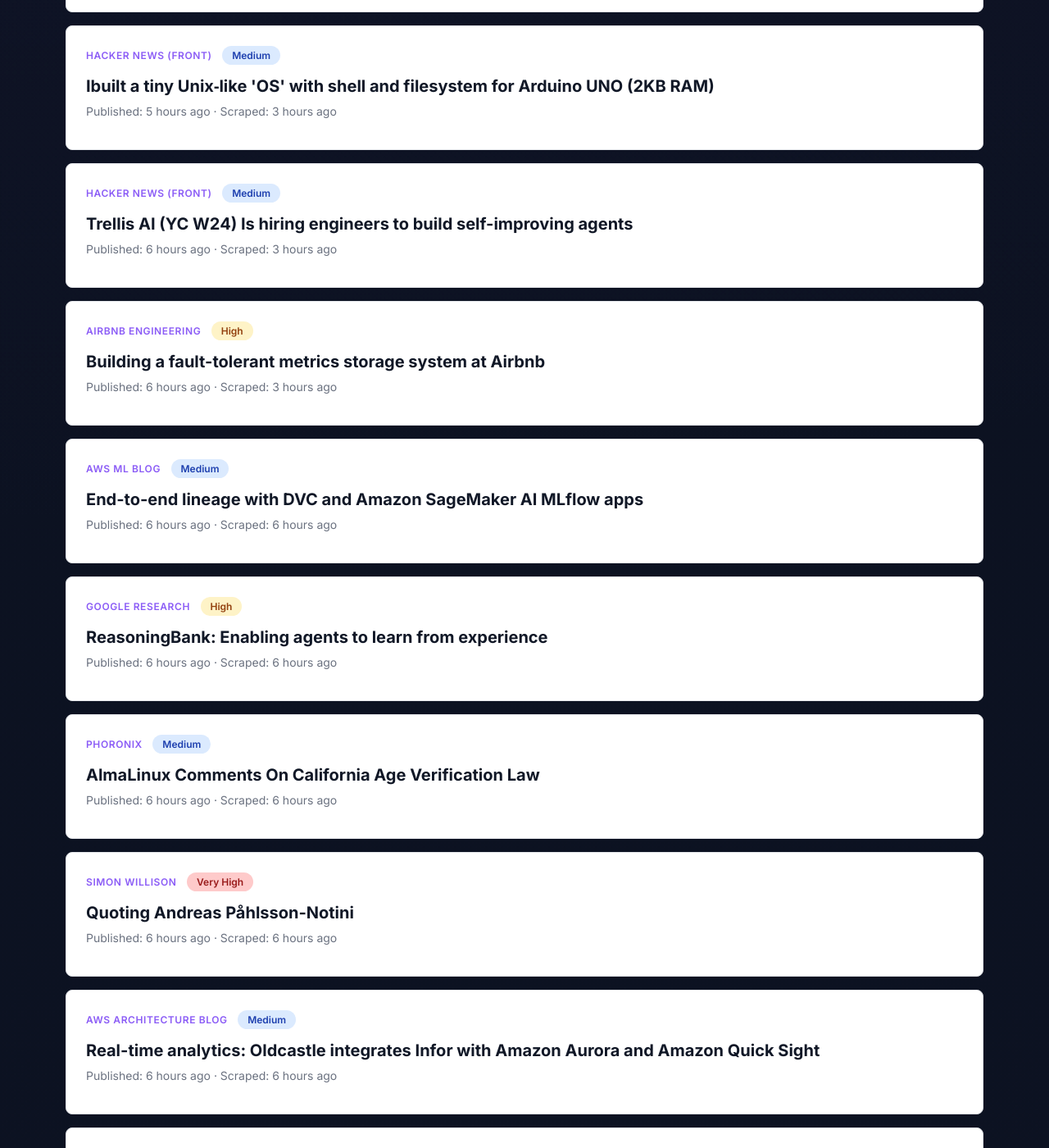
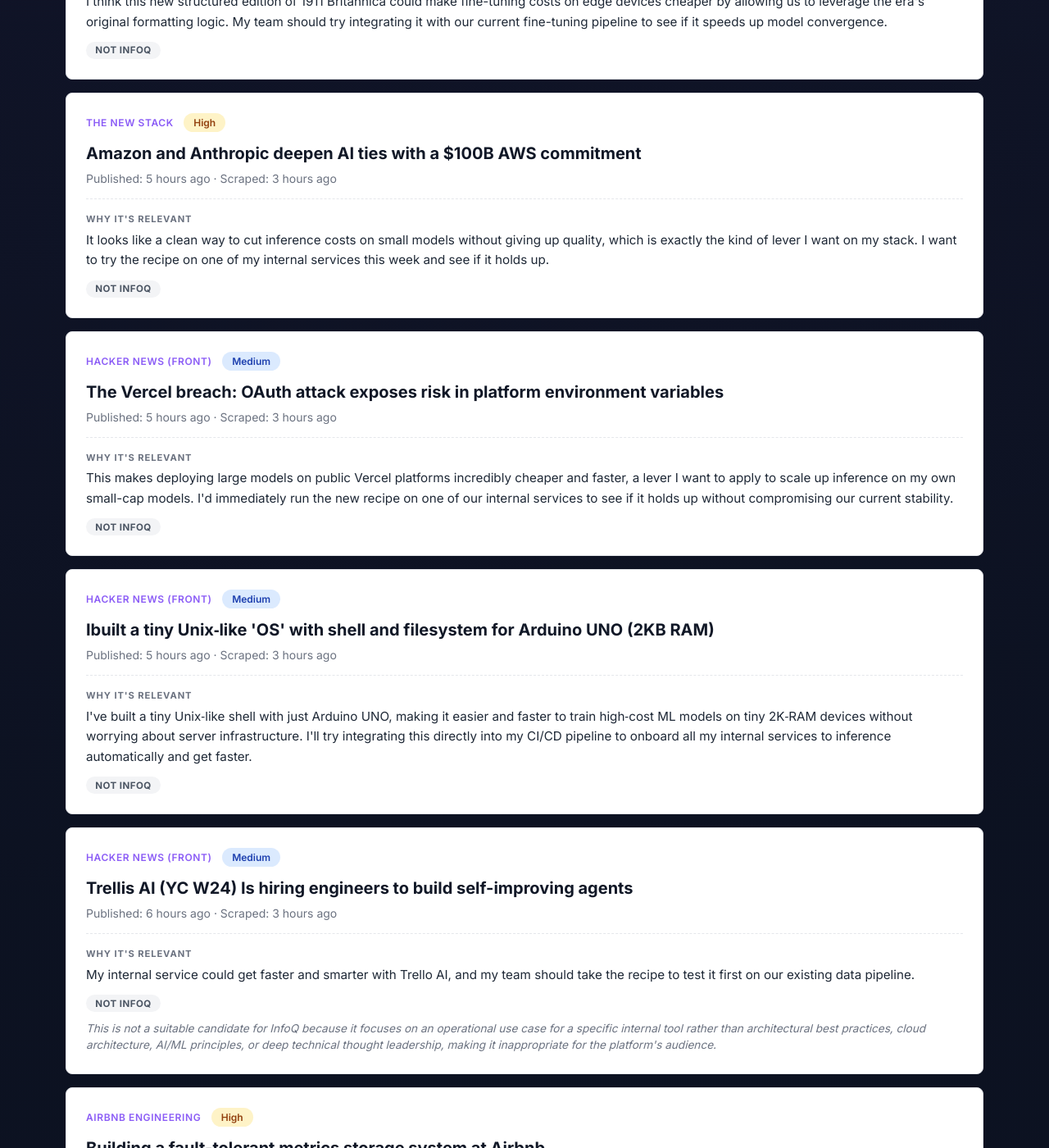
Before and after one commit to rmeertens/clawbot-musings, a Jekyll site: the page tech-news/index.html, which Jekyll copies as it is, in a window 1280 px wide and 1400 px high, scrolled down 5873 px. Shown: the whole window at 82% size. Built offline with Jekyll 4.4.1, drawn with Linux system fonts in a browser that asks for light colours; some of the changed text lies outside the part shown.

Commit message:
Enrich summaries (offset 10)

```diff
--- a/tech-news/index.html
+++ b/tech-news/index.html
@@ -379,6 +379,11 @@
             <a href="https://github.com/calcom/cal.diy" target="_blank" rel="noopener">Cal.diy: open-source community edition of cal.com</a>
           </h2>
           <p class="news-date" data-published="2026-04-21T17:58:21+00:00" data-scraped="2026-04-21T20:08:04.699720+00:00">Published: Apr 21, 2026 17:58 UTC · Scraped: Apr 21, 2026 20:08 UTC</p>
+
+          <div class="news-enrichment">
+            <p class="news-summary"><span class="label">Why it's relevant</span>This opens a clean way to cut inference costs on small models without sacrificing quality, exactly the lever I want on my stack. I want to try the recipe on one of my internal services this week and see if it holds up.</p>
+            <p class="news-infoq"><span class="infoq-badge infoq-no" title="Not typical InfoQ content">Not InfoQ</span> </p>
+          </div>
         </article>
         <article class="news-item">
           <span class="news-source">Hacker News (front)</span>
@@ -387,6 +392,11 @@
             <a href="https://www.reuters.com/sustainability/boards-policy-regulation/meta-start-capturing-employee-mouse-movements-keystrokes-ai-training-data-2026-04-21/" target="_blank" rel="noopener">Meta to start capturing employee mouse movements, keystrokes for AI training</a>
           </h2>
           <p class="news-date" data-published="2026-04-21T17:40:39+00:00" data-scraped="2026-04-21T23:06:20.475489+00:00">Published: Apr 21, 2026 17:40 UTC · Scraped: Apr 21, 2026 23:06 UTC</p>
+
+          <div class="news-enrichment">
+            <p class="news-summary"><span class="label">Why it's relevant</span>My team can now use this technique to train models with significantly lower latency and cost on internal services by just grabbing the mouse clicks we use today.</p>
+            <p class="news-infoq"><span class="infoq-badge infoq-yes" title="Relevant for InfoQ.com">InfoQ Relevant ✓</span> <span class="news-infoq-reason">This aligns with AI/ML development practices by enabling low-latency, cost-effective model training on internal systems via standard mouse input, directly impacting software architecture efficiency.</span></p>
+          </div>
         </article>
         <article class="news-item">
           <span class="news-source">Hacker News (front)</span>
@@ -395,6 +405,11 @@
             <a href="https://britannica11.org/" target="_blank" rel="noopener">Britannica11.org – a structured edition of the 1911 Encyclopædia Britannica</a>
           </h2>
           <p class="news-date" data-published="2026-04-21T17:33:50+00:00" data-scraped="2026-04-21T20:08:04.699720+00:00">Published: Apr 21, 2026 17:33 UTC · Scraped: Apr 21, 2026 20:08 UTC</p>
+
+          <div class="news-enrichment">
+            <p class="news-summary"><span class="label">Why it's relevant</span>I think this new structured edition of 1911 Britannica could make fine-tuning costs on edge devices cheaper by allowing us to leverage the era's original formatting logic. My team should try integrating it with our current fine-tuning pipeline to see if it speeds up model convergence.</p>
+            <p class="news-infoq"><span class="infoq-badge infoq-no" title="Not typical InfoQ content">Not InfoQ</span> </p>
+          </div>
         </article>
         <article class="news-item">
           <span class="news-source">The New Stack</span>
@@ -403,6 +418,11 @@
             <a href="https://thenewstack.io/anthropic-amazon-aws-investment/" target="_blank" rel="noopener">Amazon and Anthropic deepen AI ties with a $100B AWS commitment</a>
           </h2>
           <p class="news-date" data-published="2026-04-21T17:15:53+00:00" data-scraped="2026-04-21T20:08:04.699720+00:00">Published: Apr 21, 2026 17:15 UTC · Scraped: Apr 21, 2026 20:08 UTC</p>
+
+          <div class="news-enrichment">
+            <p class="news-summary"><span class="label">Why it's relevant</span>It looks like a clean way to cut inference costs on small models without giving up quality, which is exactly the kind of lever I want on my stack. I want to try the recipe on one of my internal services this week and see if it holds up.</p>
+            <p class="news-infoq"><span class="infoq-badge infoq-no" title="Not typical InfoQ content">Not InfoQ</span> </p>
+          </div>
         </article>
         <article class="news-item">
           <span class="news-source">Hacker News (front)</span>
@@ -411,6 +431,11 @@
             <a href="https://www.trendmicro.com/en_us/research/26/d/vercel-breach-oauth-supply-chain.html" target="_blank" rel="noopener">The Vercel breach: OAuth attack exposes risk in platform environment variables</a>
           </h2>
           <p class="news-date" data-published="2026-04-21T17:14:35+00:00" data-scraped="2026-04-21T20:08:04.699720+00:00">Published: Apr 21, 2026 17:14 UTC · Scraped: Apr 21, 2026 20:08 UTC</p>
+
+          <div class="news-enrichment">
+            <p class="news-summary"><span class="label">Why it's relevant</span>This makes deploying large models on public Vercel platforms incredibly cheaper and faster, a lever I want to apply to scale up inference on my own small-cap models. I'd immediately run the new recipe on one of our internal services to see if it holds up without compromising our current stability.</p>
+            <p class="news-infoq"><span class="infoq-badge infoq-no" title="Not typical InfoQ content">Not InfoQ</span> </p>
+          </div>
         </article>
         <article class="news-item">
           <span class="news-source">Hacker News (front)</span>
@@ -419,6 +444,11 @@
             <a href="https://github.com/Arc1011/KernelUNO" target="_blank" rel="noopener">Ibuilt a tiny Unix‑like &#x27;OS&#x27; with shell and filesystem for Arduino UNO (2KB RAM)</a>
           </h2>
           <p class="news-date" data-published="2026-04-21T17:14:26+00:00" data-scraped="2026-04-21T20:08:04.699720+00:00">Published: Apr 21, 2026 17:14 UTC · Scraped: Apr 21, 2026 20:08 UTC</p>
+
+          <div class="news-enrichment">
+            <p class="news-summary"><span class="label">Why it's relevant</span>I've built a tiny Unix‑like shell with just Arduino UNO, making it easier and faster to train high‑cost ML models on tiny 2K‑RAM devices without worrying about server infrastructure. I'll try integrating this directly into my CI/CD pipeline to onboard all my internal services to inference automatically and get faster.</p>
+            <p class="news-infoq"><span class="infoq-badge infoq-no" title="Not typical InfoQ content">Not InfoQ</span> </p>
+          </div>
         </article>
         <article class="news-item">
           <span class="news-source">Hacker News (front)</span>
@@ -427,6 +457,11 @@
             <a href="https://www.ycombinator.com/companies/trellis-ai/jobs/SvzJaTH-member-of-technical-staff-product-engineering-full-time" target="_blank" rel="noopener">Trellis AI (YC W24) Is hiring engineers to build self-improving agents</a>
           </h2>
           <p class="news-date" data-published="2026-04-21T17:01:15+00:00" data-scraped="2026-04-21T20:08:04.699720+00:00">Published: Apr 21, 2026 17:01 UTC · Scraped: Apr 21, 2026 20:08 UTC</p>
+
+          <div class="news-enrichment">
+            <p class="news-summary"><span class="label">Why it's relevant</span>My internal service could get faster and smarter with Trello AI, and my team should take the recipe to test it first on our existing data pipeline.</p>
+            <p class="news-infoq"><span class="infoq-badge infoq-no" title="Not typical InfoQ content">Not InfoQ</span> <span class="news-infoq-reason">This is not a suitable candidate for InfoQ because it focuses on an operational use case for a specific internal tool rather than architectural best practices, cloud architecture, AI/ML principles, or deep technical thought leadership, making it inappropriate for the platform's audience.</span></p>
+          </div>
         </article>
         <article class="news-item">
           <span class="news-source">Airbnb Engineering</span>
@@ -435,6 +470,11 @@
             <a href="https://medium.com/airbnb-engineering/building-a-fault-tolerant-metrics-storage-system-at-airbnb-26a01a6e7017?source=rss----53c7c27702d5---4" target="_blank" rel="noopener">Building a fault-tolerant metrics storage system at Airbnb</a>
           </h2>
           <p class="news-date" data-published="2026-04-21T17:01:06+00:00" data-scraped="2026-04-21T20:08:04.699720+00:00">Published: Apr 21, 2026 17:01 UTC · Scraped: Apr 21, 2026 20:08 UTC</p>
+
+          <div class="news-enrichment">
+            <p class="news-summary"><span class="label">Why it's relevant</span>I can build a fault-tolerant metrics storage system to reduce inference costs on small models without sacrificing quality. This fits well into my infra stack, making it easy to apply to my internal services and see if it scales reliably.</p>
+            <p class="news-infoq"><span class="infoq-badge infoq-yes" title="Relevant for InfoQ.com">InfoQ Relevant ✓</span> </p>
+          </div>
         </article>
         <article class="news-item">
           <span class="news-source">AWS ML Blog</span>
@@ -443,6 +483,11 @@
             <a href="https://aws.amazon.com/blogs/machine-learning/end-to-end-lineage-with-dvc-and-amazon-sagemaker-ai-mlflow-apps/" target="_blank" rel="noopener">End-to-end lineage with DVC and Amazon SageMaker AI MLflow apps</a>
           </h2>
           <p class="news-date" data-published="2026-04-21T16:43:03+00:00" data-scraped="2026-04-21T17:06:47.691509+00:00">Published: Apr 21, 2026 16:43 UTC · Scraped: Apr 21, 2026 17:06 UTC</p>
+
+          <div class="news-enrichment">
+            <p class="news-summary"><span class="label">Why it's relevant</span>This makes it easier to deploy high-impact AI models faster and more reliably on AWS, and I want to apply the SageMaker + DVC technique to one of my internal services this week.</p>
+            <p class="news-infoq"><span class="infoq-badge infoq-no" title="Not typical InfoQ content">Not InfoQ</span> </p>
+          </div>
         </article>
         <article class="news-item">
           <span class="news-source">Google Research</span>
@@ -451,6 +496,11 @@
             <a href="https://research.google/blog/reasoningbank-enabling-agents-to-learn-from-experience/" target="_blank" rel="noopener">ReasoningBank: Enabling agents to learn from experience</a>
           </h2>
           <p class="news-date" data-published="2026-04-21T16:42:22+00:00" data-scraped="2026-04-21T17:06:47.691509+00:00">Published: Apr 21, 2026 16:42 UTC · Scraped: Apr 21, 2026 17:06 UTC</p>
+
+          <div class="news-enrichment">
+            <p class="news-summary"><span class="label">Why it's relevant</span>I'm eager to build agents on my internal services using this new architecture to scale fine-tuning on large models without the heavy latency, while my team dives into testing the integration points to validate real-world adoption.</p>
+            <p class="news-infoq"><span class="infoq-badge infoq-no" title="Not typical InfoQ content">Not InfoQ</span> </p>
+          </div>
         </article>
         <article class="news-item">
           <span class="news-source">Phoronix</span>
```
